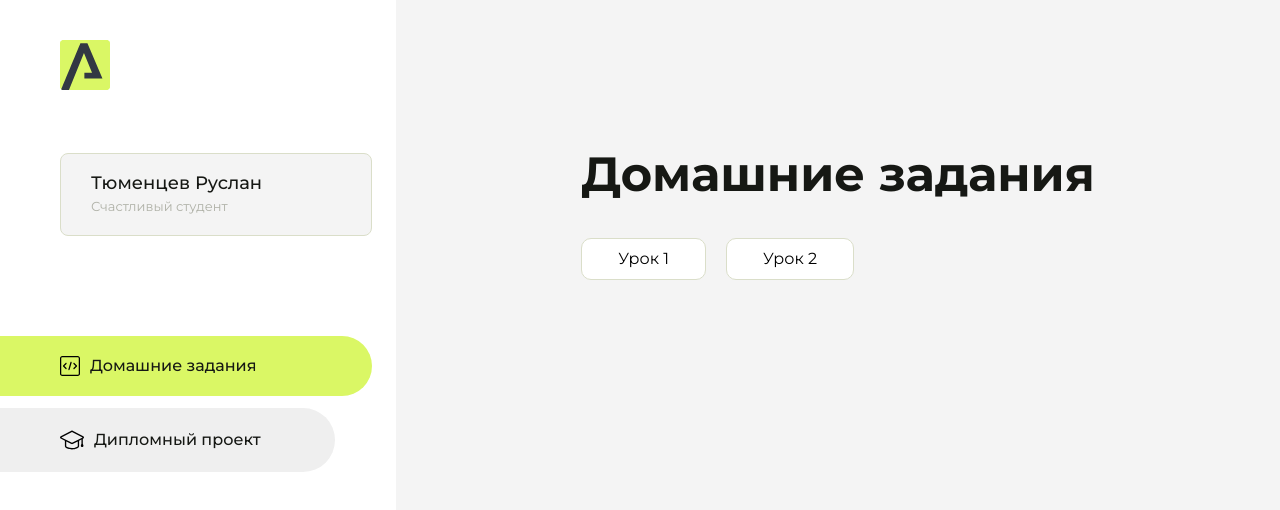
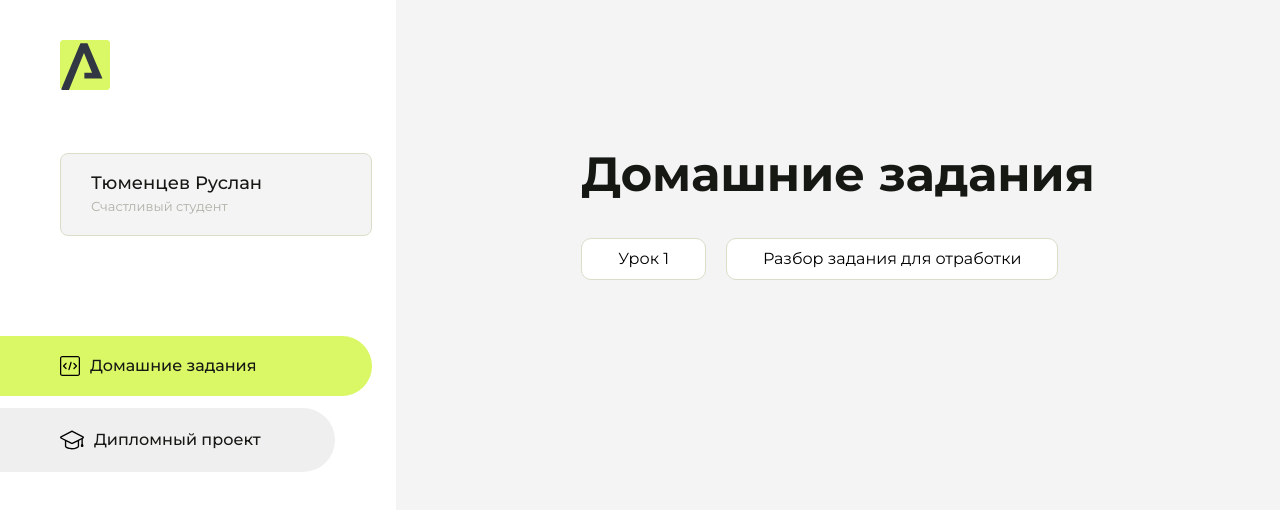
Before and after one commit to KrOwWw/homework, a plain HTML site: page index.html in a window 1280 px wide. Drawn offline with Linux system fonts and the light colour scheme.

Commit message:
Update index.html

```diff
--- a/index.html
+++ b/index.html
@@ -96,7 +96,7 @@
                         <a href="lesson-1/index.html">Урок 1</a>
                     </li>
                     <li class="content__list-item">
-                        <a href="lesson-2/index.html">Урок 2</a>
+                        <a href="lesson-2/index.html">Разбор задания для отработки</a>
                     </li>
                 </ul>
             </div>
```
